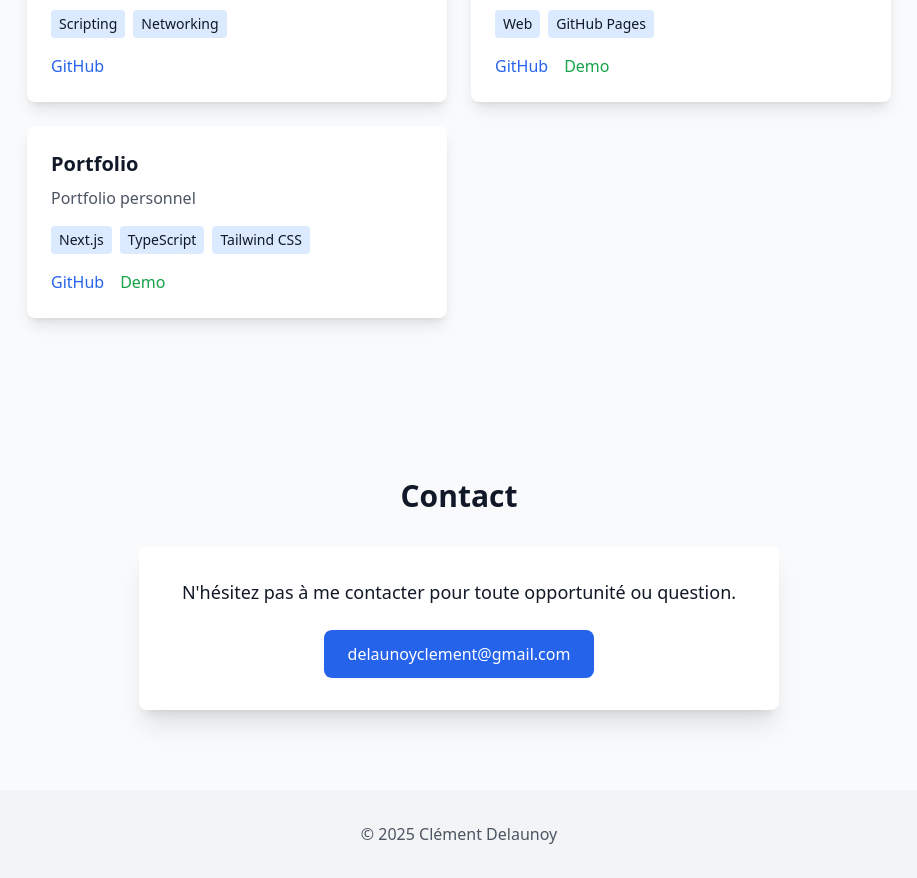
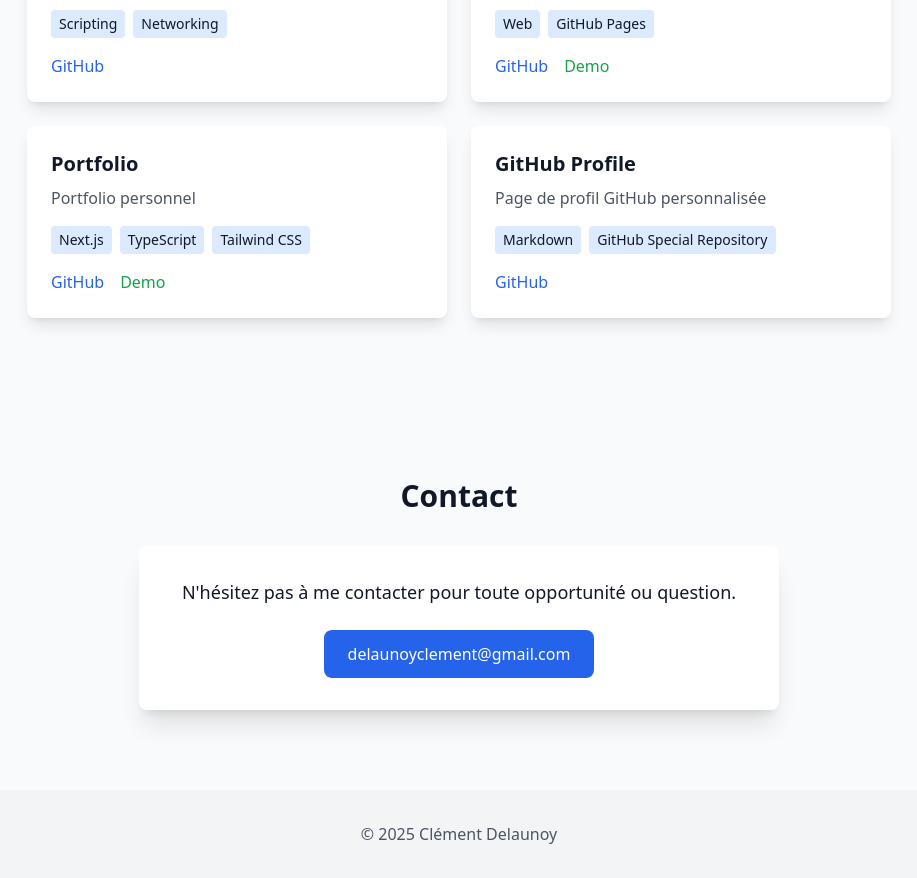
Before and after one commit to kuramentooo/portfolio, a Next.js app: page / in a window 1280 px wide. Shown: the part 3120-3998 px from the top of the page, without its empty margins (181-1098 px from the left). Built offline with nearby package versions, Linux system fonts and the light colour scheme.

Commit message:
ADD: all

```diff
--- a/src/components/About.tsx
+++ b/src/components/About.tsx
@@ -27,9 +27,23 @@ export default function About() {
                 </div>
                 <p className="font-medium mt-2">{exp.role}</p>
                 {expandedExp === index && (
-                  <p className="mt-4 text-gray-600 dark:text-gray-400 animate-fadeIn">
-                    {exp.details}
-                  </p>
+                  <div className="mt-4 space-y-4">
+                    <p className="text-gray-600 dark:text-gray-400 whitespace-pre-line">
+                      {exp.details}
+                    </p>
+                    {exp.technologies && (
+                      <div className="flex flex-wrap gap-2">
+                        {exp.technologies.map((tech, i) => (
+                          <span
+                            key={i}
+                            className="px-2 py-1 text-sm bg-blue-100 dark:bg-blue-900 rounded-full"
+                          >
+                            {tech}
+                          </span>
+                        ))}
+                      </div>
+                    )}
+                  </div>
                 )}
               </div>
             ))}
--- a/src/data/profile.ts
+++ b/src/data/profile.ts
@@ -7,7 +7,17 @@ export const profile = {
       company: "Luminess",
       period: "01/09/2024 - 31/09/2026",
       role: "Alternance Master DevOps",
-      details: "En cours - Formation aux pratiques DevOps, automatisation et gestion d'infrastructure cloud."
+      details: `
+        • Automatisation des processus de build et du déploiement (cloud Outscale & on-premise Nutanix)
+        • Configuration et maintenance pipelines CICD (Jenkins / GitLab / Nexus)
+        • Création de contenu Terraform (code et modules)
+        • Création de code d'infrastructure avec Puppet (code et modules)
+        • Création de scripts d'exploitation pour le déploiement et le MCO/MCS
+        • Mise en place de pratiques de déploiement basées sur la conteneurisation
+        • Documentation des procédures d'exploitation
+        • MCO et MCS de la fondation sur le Cloud Outscale
+      `,
+      technologies: ["Jenkins", "GitLab", "Nexus", "Terraform", "Puppet", "Cloud Outscale", "Nutanix", "Docker"]
     },
     {
       company: "Paritel Opérateur",
@@ -102,6 +112,12 @@ export const profile = {
       url: "https://github.com/kuramentooo/kuramentooo",
       demoUrl: "https://kuramentooo.github.io/portfolio/",
       tech: ["Next.js", "TypeScript", "Tailwind CSS"]
+    },
+    {
+      name: "GitHub Profile",
+      description: "Page de profil GitHub personnalisée",
+      url: "https://github.com/kuramentooo/kuramentooo",
+      tech: ["Markdown", "GitHub Special Repository"]
     }
   ]
 }
```
